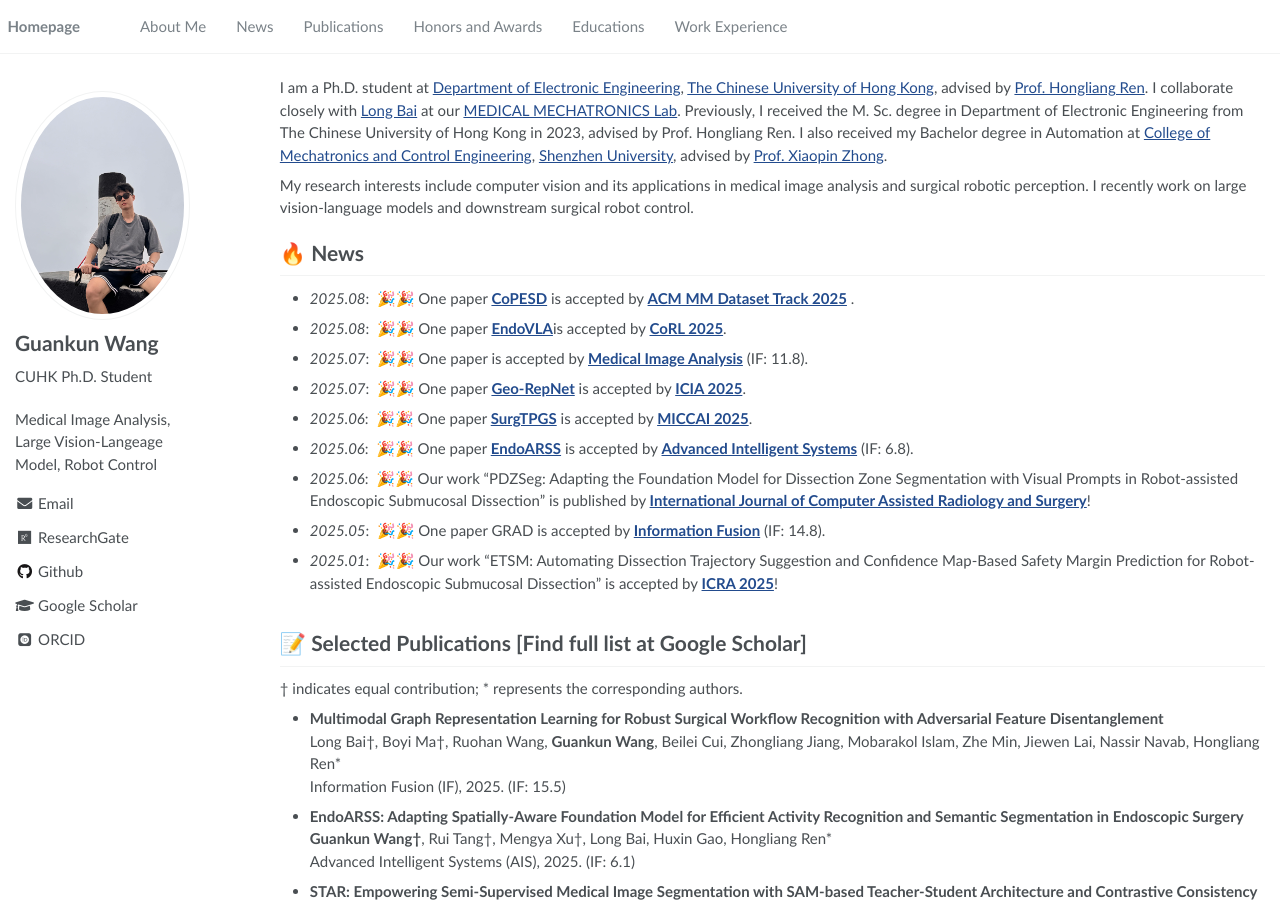
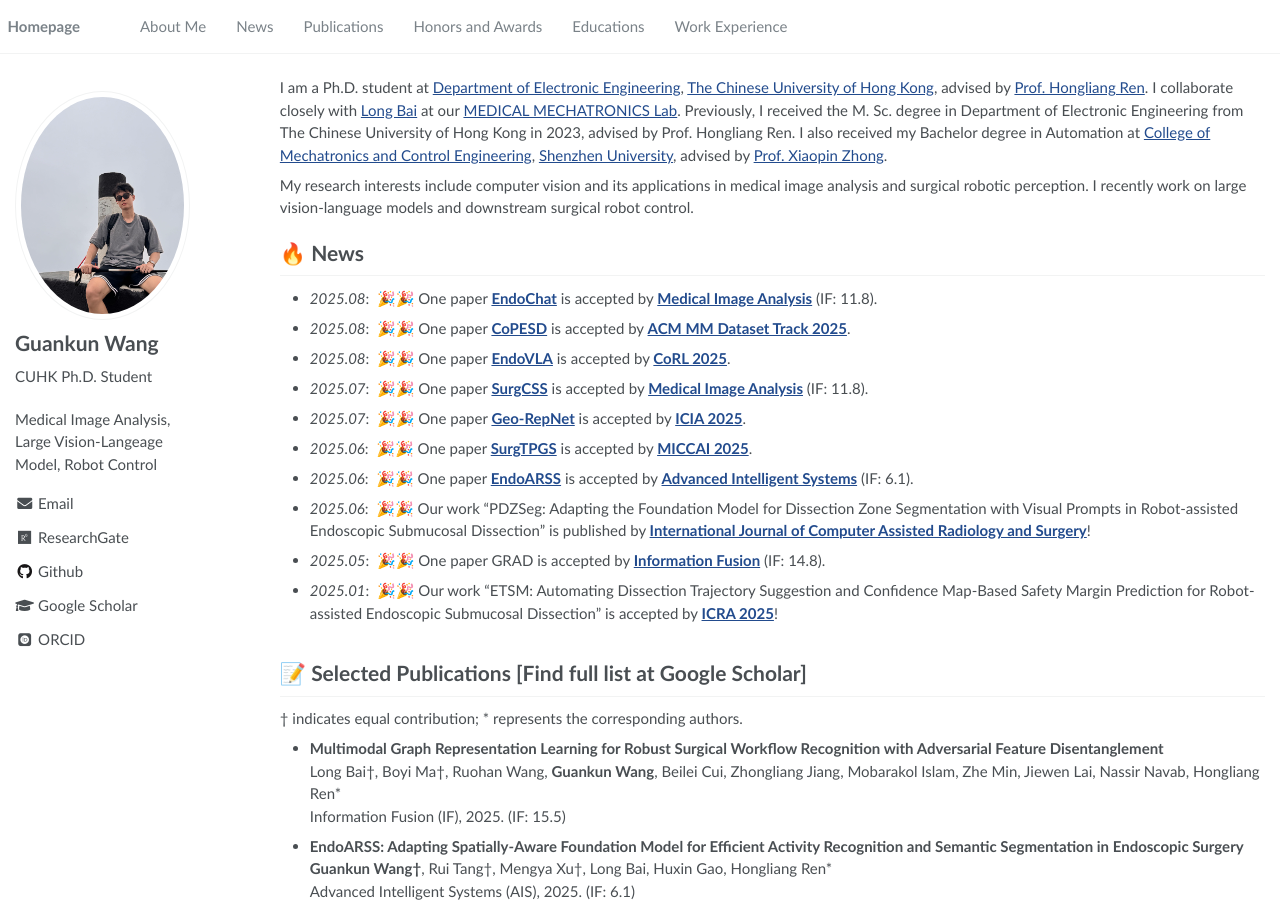
Before and after one commit to gkwang-cuhk/gkwang-cuhk.github.io, a Jekyll site: the page built from _pages/about.md, in a window 1280 px wide and 900 px high. Built offline with Jekyll 4.4.1, drawn with Linux system fonts in a browser that asks for light colours; some web fonts are replaced.

Commit message:
Update about.md

```diff
--- a/_pages/about.md
+++ b/_pages/about.md
@@ -24,12 +24,13 @@ My research interests include computer vision and its applications in medical im
 
 
 # 🔥 News
-- *2025.08*: &nbsp;🎉🎉 One paper [**CoPESD**](https://arxiv.org/pdf/2410.07540?) is accepted by [**ACM MM Dataset Track 2025**](https://acmmm2025.org/) .
-- *2025.08*: &nbsp;🎉🎉 One paper [**EndoVLA**](https://arxiv.org/pdf/2505.15206)is accepted by [**CoRL 2025**](https://www.corl.org/).
-- *2025.07*: &nbsp;🎉🎉 One paper is accepted by [**Medical Image Analysis**](https://www.sciencedirect.com/journal/medical-image-analysis) (IF: 11.8).
+- *2025.08*: &nbsp;🎉🎉 One paper [**EndoChat**](https://arxiv.org/pdf/2501.11347) is accepted by [**Medical Image Analysis**](https://www.sciencedirect.com/journal/medical-image-analysis) (IF: 11.8).
+- *2025.08*: &nbsp;🎉🎉 One paper [**CoPESD**](https://arxiv.org/pdf/2410.07540?) is accepted by [**ACM MM Dataset Track 2025**](https://acmmm2025.org/).
+- *2025.08*: &nbsp;🎉🎉 One paper [**EndoVLA**](https://arxiv.org/pdf/2505.15206) is accepted by [**CoRL 2025**](https://www.corl.org/).
+- *2025.07*: &nbsp;🎉🎉 One paper [**SurgCSS**](https://discovery.ucl.ac.uk/id/eprint/10212110/1/Hoque_Rethinking%20data%20imbalance%20in%20class%20incremental%20surgical%20instrument%20segmentation.pdf) is accepted by [**Medical Image Analysis**](https://www.sciencedirect.com/journal/medical-image-analysis) (IF: 11.8).
 - *2025.07*: &nbsp;🎉🎉 One paper [**Geo-RepNet**](https://arxiv.org/abs/2507.09294) is accepted by [**ICIA 2025**](https://www.icia2025.org/index.html).
 - *2025.06*: &nbsp;🎉🎉 One paper [**SurgTPGS**](https://arxiv.org/abs/2506.23309) is accepted by [**MICCAI 2025**](https://conferences.miccai.org/2025/en/).
-- *2025.06*: &nbsp;🎉🎉 One paper [**EndoARSS**](https://www.arxiv.org/abs/2506.06830) is accepted by [**Advanced Intelligent Systems**](https://advanced.onlinelibrary.wiley.com/journal/26404567) (IF: 6.8).
+- *2025.06*: &nbsp;🎉🎉 One paper [**EndoARSS**](https://www.arxiv.org/abs/2506.06830) is accepted by [**Advanced Intelligent Systems**](https://advanced.onlinelibrary.wiley.com/doi/full/10.1002/aisy.202500288) (IF: 6.1).
 - *2025.06*: &nbsp;🎉🎉 Our work "PDZSeg: Adapting the Foundation Model for Dissection Zone Segmentation with Visual Prompts in Robot-assisted Endoscopic Submucosal Dissection" is published by [**International Journal of Computer Assisted Radiology and Surgery**](https://link.springer.com/article/10.1007/s11548-025-03437-7)!
 - *2025.05*: &nbsp;🎉🎉 One paper GRAD is accepted by [**Information Fusion**](https://www.sciencedirect.com/journal/information-fusion) (IF: 14.8).
 - *2025.01*: &nbsp;🎉🎉 Our work "ETSM: Automating Dissection Trajectory Suggestion and Confidence Map-Based Safety Margin Prediction for Robot-assisted Endoscopic Submucosal Dissection" is accepted by [**ICRA 2025**](https://2025.ieee-icra.org/)!
```
